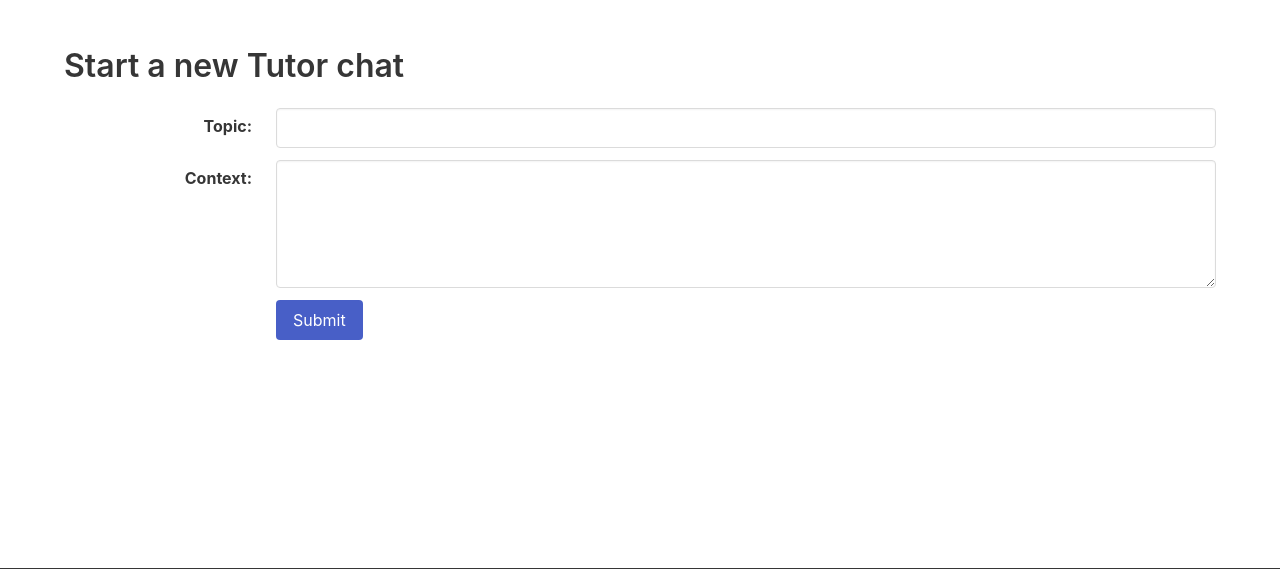
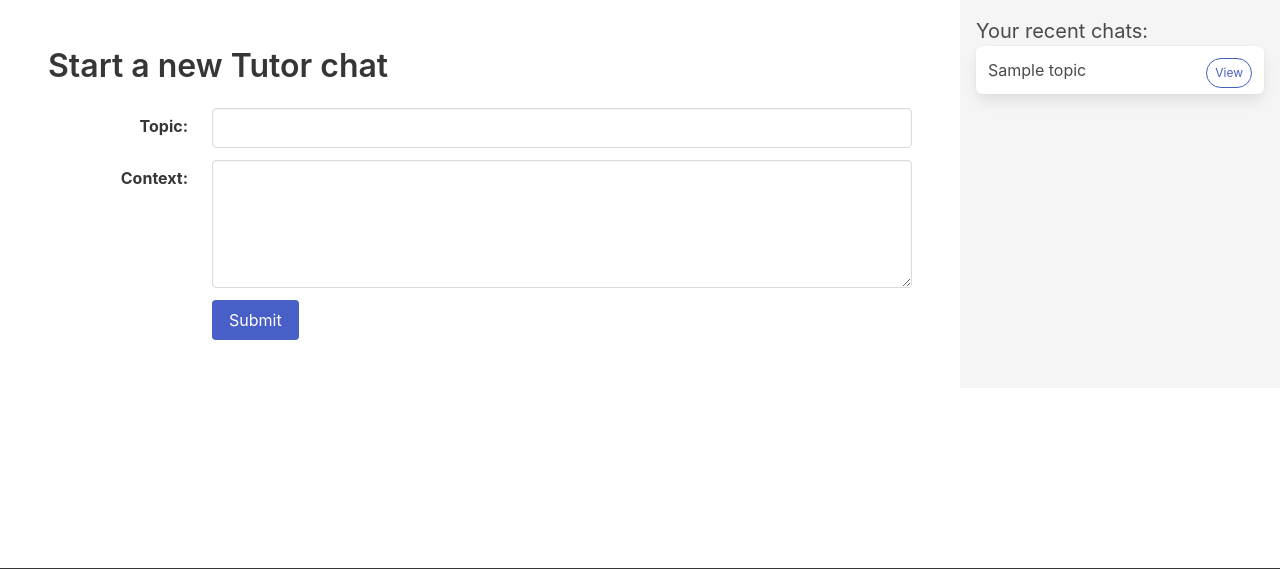
Before and after one commit to liffiton/Gen-Ed, a Python web app: template src/codehelp/templates/tutor_new_form.html in a window 1280 px wide. Shown: the part 64-633 px from the top of the page. Run offline with Jinja, Linux system fonts and the light colour scheme; the template is opened without the code that fills it: most values are stand-ins (such as "Sample title", 1, 10 or a date in 2020); some libraries are stand-ins or nearby versions.

Commit message:
Add recent chats history.

```diff
--- /dev/null
+++ b/src/codehelp/templates/recent_chats.html
@@ -0,0 +1,15 @@
+{% macro recent_chats(chat_history) -%}
+<div class="p-4">
+  <h2 class="is-size-5">Your recent chats:</h2>
+  {% for prev in chat_history %}
+    <div class="box p-3">
+      <div class="buttons has-addons are-small is-pulled-right">
+        <a href="{{url_for('tutor.chat_interface', chat_id=prev.id)}}" class="button is-link is-outlined is-rounded p-2">View</a>
+      </div>
+      {{prev.topic}}
+    </div>
+  {% else %}
+    <p class="is-italic">No previous chats...</p>
+  {% endfor %}
+</div>
+{%- endmacro %}
--- a/src/codehelp/templates/tutor_new_form.html
+++ b/src/codehelp/templates/tutor_new_form.html
@@ -1,6 +1,10 @@
 {% extends "base.html" %}
+{% from "recent_chats.html" import recent_chats %}
 
 {% block body %}
+<div class="columns is-desktop is-gapless">
+
+  <div class="column is-three-quarters-desktop">
     <section class="section">
       <div class="container">
         <h1 class="title">Start a new Tutor chat</h1>
@@ -50,5 +54,12 @@
       </div>
 
     </section>
+  </div>
+
+  <div class="column has-background-light">
+    {{ recent_chats(chat_history) }}
+  </div>
+
+</div>
 
 {% endblock %}
```
Also changed, not shown: src/codehelp/templates/tutor_view.html (+11 -0 lines), src/codehelp/tutor.py (+14 -2 lines). Lines whose indentation alone changed are shown as unchanged.
